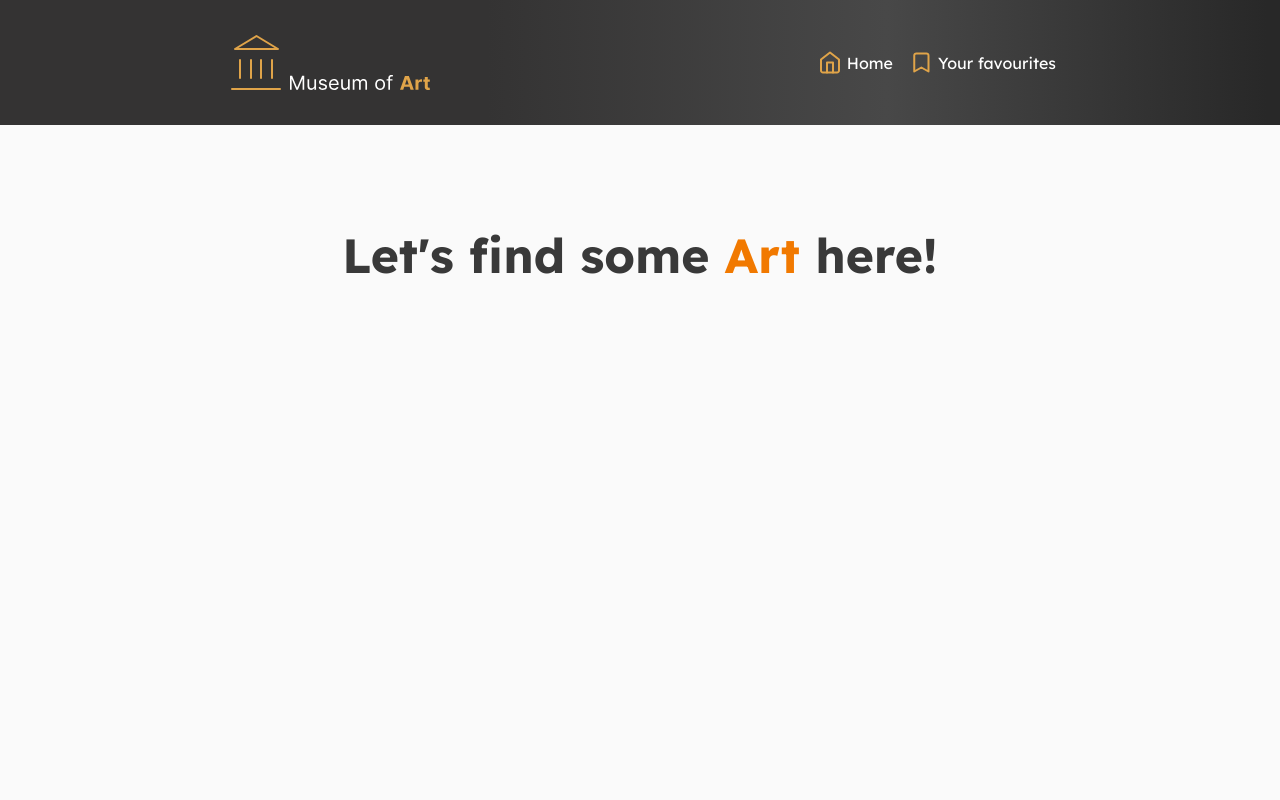
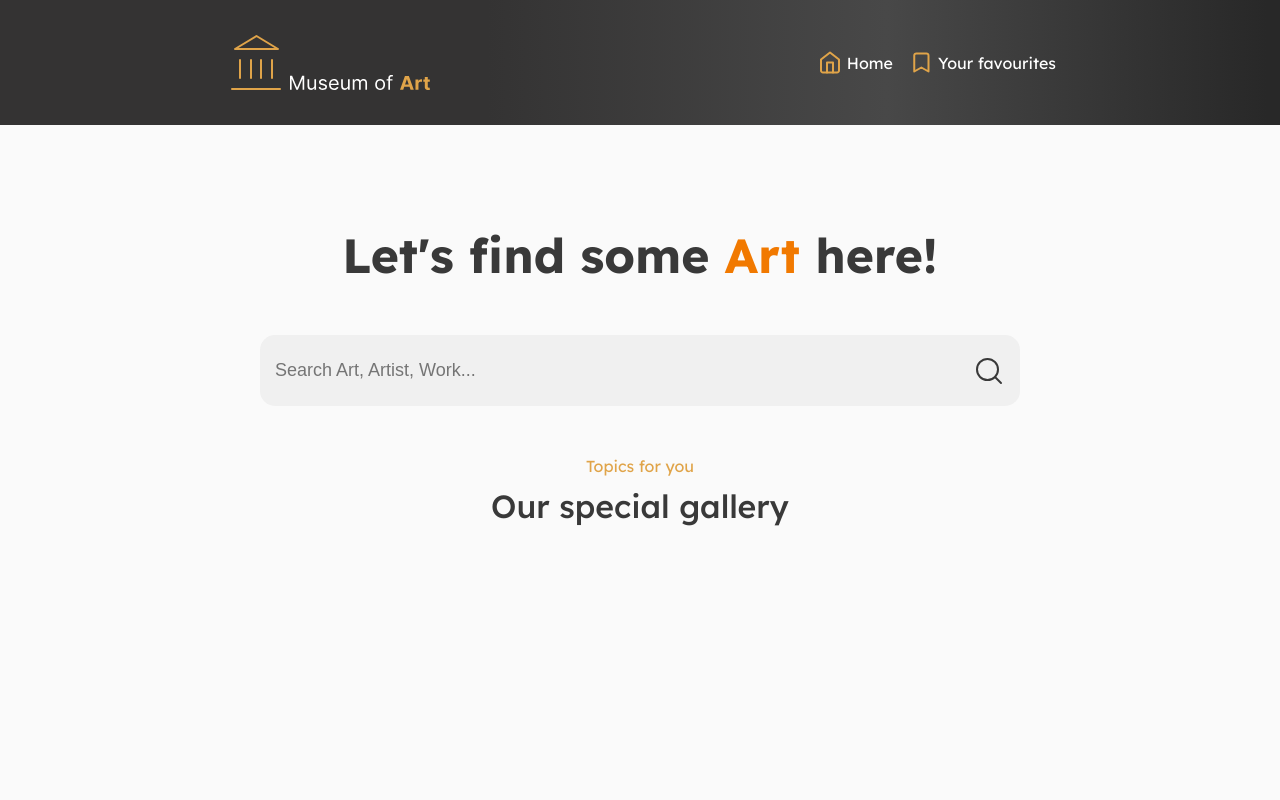
Before and after one commit to Yarik7610/art-museum, a React (Create React App) app: page / in a window 1280 px wide. Shown: the top 800 px of the page. Built offline with nearby package versions, Linux system fonts and the light colour scheme.

Commit message:
Create Search component

```diff
--- a/src/App.css
+++ b/src/App.css
@@ -143,6 +143,10 @@ main {
 main {
   padding: 100px 0;
   .main__content {
+    display: flex;
+    flex-direction: column;
+    gap: 50px;
+    align-items: center;
     width: 70%;
     margin: 0 auto 0 auto;
   }
@@ -165,6 +169,26 @@ main {
   }
 }
 
+.search {
+  width: 100%;
+  max-width: 760px;
+  position: relative;
+  .search__input {
+    width: 100%;
+    padding: 25px 60px 25px 15px;
+    background-color: #f0f0f0;
+    border-radius: 15px;
+    font-size: 18px;
+  }
+  img {
+    display: block;
+    position: absolute;
+    right: 15px;
+    top: 50%;
+    transform: translateY(-50%);
+  }
+}
+
 .bookmark-btn {
   background-color: #f9f9f9;
   width: 60px;
--- /dev/null
+++ b/src/components/Search.tsx
@@ -0,0 +1,24 @@
+import search from "../assets/search.svg"
+
+interface SearchProps {
+  query: string
+  setQuery: React.Dispatch<React.SetStateAction<string>>
+}
+export const Search: React.FC<SearchProps> = ({ query, setQuery }) => {
+  const handleOnChange = (e: React.ChangeEvent<HTMLInputElement>) => {
+    setQuery(e.target.value)
+  }
+
+  return (
+    <div className="search">
+      <input
+        value={query}
+        onChange={handleOnChange}
+        className="search__input"
+        type="text"
+        placeholder="Search Art, Artist, Work..."
+      />
+      <img src={search} alt="Search icon" />
+    </div>
+  )
+}
--- a/src/pages/Home.tsx
+++ b/src/pages/Home.tsx
@@ -1,9 +1,17 @@
+import { useState } from "react"
+import { Search } from "../components/Search"
+import { SectionHeading } from "../components/SectionHeading"
+
 export const Home = () => {
+  const [query, setQuery] = useState("")
+
   return (
     <>
       <h1 className="big-heading">
         Let's find some <span className="">Art</span> here!
       </h1>
+      <Search query={query} setQuery={setQuery} />
+      <SectionHeading text1="Topics for you" text2="Our special gallery" />
     </>
   )
 }
```
Also changed, not shown: src/assets/search.svg (added).
